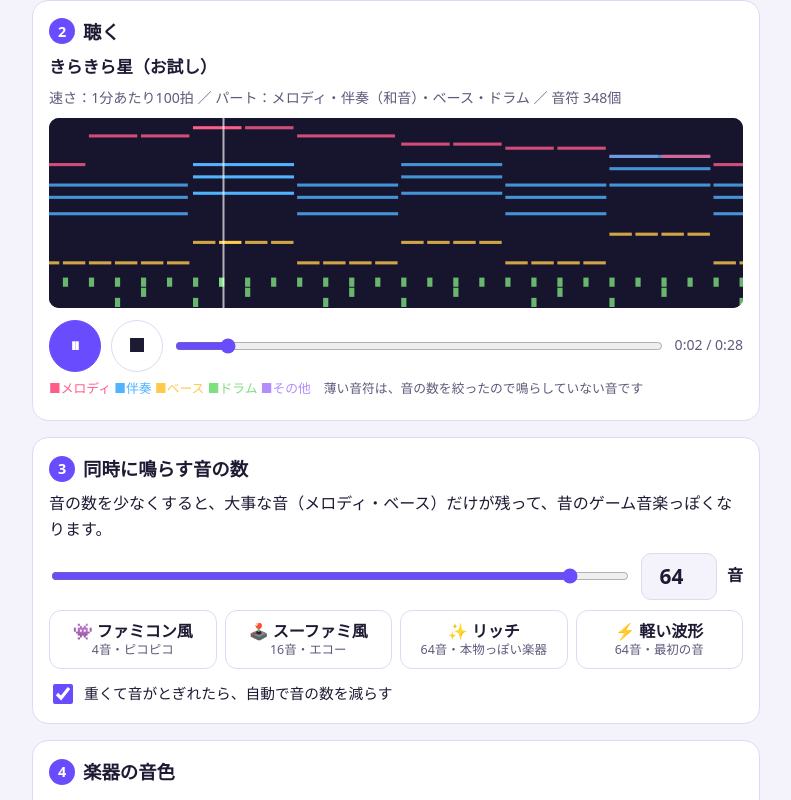
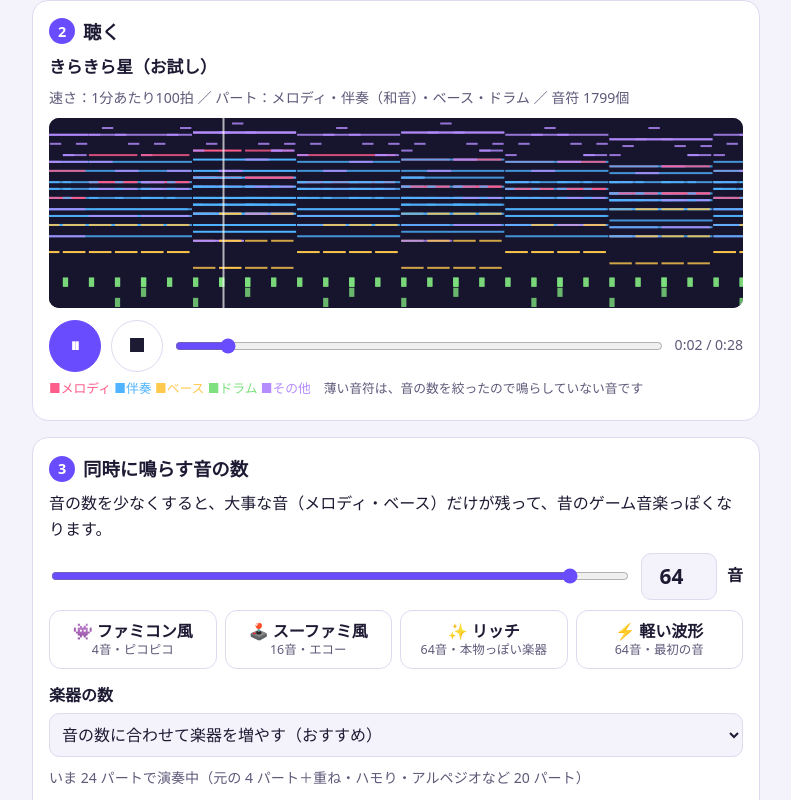
Before and after one commit to kimu22734121-byte/midi-studio-changer, a website with bundled scripts: page index.html in a window 1280 px wide. Both pictures are taken after a click on the button "お試し曲（きらきら星）". Shown: the part 625-1425 px from the top of the page, without its empty margins (244-1035 px from the left). Built offline with nearby package versions, Linux system fonts and the light colour scheme.

Commit message:
音の数に合わせて楽器（パート）を自動で増やす
- 元のメロディ・伴奏・ベース・ドラムから、重ね・ハモり・アルペジオ・刻み・持続音・打楽器などのパートを作る（src/core/arrange.js）
- 目安：8音＝6、16音＝10、32音＝16、64音＝約24、128音＝約30パート
- 増やしたパートは元のパートより後回し（元の音はいつも全部鳴る）
- 「楽器の数」の切り替え（増やす／元のパートだけ）。MIDI・MusicXML は元の編成が初期値
- 音数を変えても再生は止まらない。元のパートの楽器・音量の設定は引き継ぐ
- 増やしたパートは折りたたみで表示
- 軽い波形シンセ：楽器番号ごとに合う音色を割り当て
- MIDI保存：パートが多いときは同じ楽器を同じチャンネルにまとめる

Co-Authored-By: Claude Opus 5.5 <noreply@anthropic.com>
Claude-Session: https://claude.ai/code/session_018t4uYCycHmLBQUnvxbHwFb

```diff
--- a/css/style.css
+++ b/css/style.css
@@ -126,6 +126,13 @@ input[type="range"] { accent-color: var(--accent); height: 32px; }
 .preset { flex-direction: column; gap: 0; line-height: 1.3; }
 .preset small { font-weight: normal; color: var(--muted); font-size: 0.78rem; }
 .preset.active { border-color: var(--accent); background: var(--accent-soft); }
+.ensemble { margin-top: 14px; display: flex; flex-direction: column; gap: 4px; }
+.ens-label { font-weight: 700; }
+.ensemble select { font: inherit; padding: 8px; border-radius: 10px; border: 1px solid var(--line); background: var(--bg); color: var(--text); min-height: 44px; }
+.added-parts { margin-top: 8px; border: 1px dashed var(--line); border-radius: 12px; padding: 6px 10px; }
+.added-parts summary { cursor: pointer; font-weight: 600; min-height: 36px; display: list-item; padding-top: 6px; }
+.added-parts .track-list { margin-top: 6px; }
+.badge-auto { font-size: 0.72rem; background: var(--accent-soft); color: var(--accent); border-radius: 999px; padding: 0 6px; font-weight: normal; }
 .check { display: flex; gap: 8px; align-items: center; margin-top: 12px; font-size: 0.92rem; }
 .check input { width: 20px; height: 20px; accent-color: var(--accent); }
 
--- a/index.html
+++ b/index.html
@@ -124,6 +124,14 @@
         <button class="btn preset" data-preset="rich">✨ リッチ<small>64音・本物っぽい楽器</small></button>
         <button class="btn preset" data-preset="original">⚡ 軽い波形<small>64音・最初の音</small></button>
       </div>
+      <div class="ensemble">
+        <label for="ensemble-mode" class="ens-label">楽器の数</label>
+        <select id="ensemble-mode">
+          <option value="auto">音の数に合わせて楽器を増やす（おすすめ）</option>
+          <option value="original">元のパートだけで鳴らす</option>
+        </select>
+        <p class="hint" id="ensemble-info"></p>
+      </div>
       <label class="check"><input type="checkbox" id="auto-reduce" checked> 重くて音がとぎれたら、自動で音の数を減らす</label>
     </section>
 
--- a/src/audio/engine.js
+++ b/src/audio/engine.js
@@ -143,11 +143,31 @@ export class Player {
     this.replan();
   }
 
-  /** セットを変えたとき・曲を読み込んだときに、パートごとの楽器を決め直す */
-  assignInstruments() {
+  /**
+   * 再生を止めずに曲を入れ替える（編成で楽器を増やしたとき）。
+   * 先頭の keep 個のトラック（元のパート）は、選んだ楽器・音量・消音をそのまま引き継ぐ。
+   */
+  replaceSong(song, keep = 0) {
+    const was = this.playing;
+    const pos = this.currentTime;
+    if (was) this.pause();
+    const old = this.settings;
+    this.song = song;
+    this.settings = song.tracks.map((_, i) => (i < keep && old[i] ? old[i] : { tone: null, program: 0, preset: null, muted: false, volume: 1 }));
+    this.assignInstruments(keep);
+    this.duration = songDuration(song);
+    this.buildTrackGains();
+    this.replan();
+    this.pos = Math.min(pos, this.duration);
+    if (was) this.play();
+  }
+
+  /** セットを変えたとき・曲を読み込んだときに、パートごとの楽器を決め直す（from より前のトラックはそのまま） */
+  assignInstruments(from = 0) {
     if (!this.song) return;
     const roles = this.set.roles || FALLBACK_ROLES;
     this.song.tracks.forEach((tr, i) => {
+      if (i < from) return;
       const st = this.settings[i];
       st.tone = tr.tone || defaultTone(tr.role, tr.isDrum);
       st.program = tr.isDrum ? (tr.program ?? 0) : (tr.program ?? roles[tr.role] ?? 0);
--- /dev/null
+++ b/src/core/arrange.js
@@ -0,0 +1,267 @@
+// 編成：同時に鳴らせる音の数に合わせて、楽器（パート）を増やす。
+// 元のメロディ・伴奏・ベース・ドラムから、重ね・ハモり・アルペジオ・刻み・持続音・打楽器などを作る。
+// 音数が少ないときは元の4パートだけ、多いほど楽器が増えて豪華になる（実際の楽団の作り方に近い）。
+// 増やしたパートは planVoices で優先度が低くなるので、元のパートの音はいつも残る。
+import { createSong } from './song.js';
+import { toneFromProgram } from './midi-file.js';
+
+// 追加するパート：min 音以上のときに使う
+// make(ctx) は音符の配列を返す。program は GM の楽器番号（セットに合わせて近い楽器が選ばれる）
+const LAYERS = [
+  // ---- 8音〜 ----
+  { min: 8, name: 'フルート（メロディを1オクターブ上で）', role: 'melody', program: 73, layer: 1, make: (c) => shift(c.melody, 12, 0.6, { max: 96 }) },
+  { min: 8, name: 'ピアノ（伴奏のリズム）', role: 'chords', program: 0, layer: 1, make: (c) => comp(c, [1, 3], 0.45, 0.62) },
+  // ---- 16音〜 ----
+  { min: 16, name: 'ホルン（ハモり）', role: 'other', program: 60, layer: 2, make: (c) => harmony(c, 0.55) },
+  { min: 16, name: 'ハープ（アルペジオ）', role: 'other', program: 46, layer: 2, make: (c) => arpeggio(c, 0.5, 12, 0.55) },
+  { min: 16, name: 'チェロ（ベースを1オクターブ上で）', role: 'bass', program: 42, layer: 2, make: (c) => shift(c.bass, 12, 0.6) },
+  { min: 16, name: 'パーカッション（シェイカー・タンバリン）', role: 'drums', drum: true, layer: 2, make: (c) => percussion(c) },
+  // ---- 32音〜 ----
+  { min: 32, name: 'コーラス「アー」（和音を伸ばす）', role: 'chords', program: 52, layer: 3, make: (c) => pad(c, 0, 0.42) },
+  { min: 32, name: 'ブラス（和音を短く）', role: 'chords', program: 61, layer: 3, make: (c) => stabs(c, 0.55) },
+  { min: 32, name: 'バイオリン（高い音を伸ばす）', role: 'other', program: 40, layer: 3, make: (c) => topLine(c, 12, 0.45) },
+  { min: 32, name: 'ティンパニ（区切りで低く）', role: 'other', program: 47, layer: 3, make: (c) => timpani(c) },
+  { min: 32, name: 'グロッケン（小節のはじめにキラッ）', role: 'other', program: 9, layer: 3, make: (c) => bells(c, 0.45) },
+  { min: 32, name: 'ギター（裏拍の刻み）', role: 'chords', program: 24, layer: 3, make: (c) => comp(c, [0.5, 1.5, 2.5, 3.5], 0.18, 0.45) },
+  // ---- 64音〜 ----
+  { min: 64, name: 'オーボエ（メロディを重ねる）', role: 'melody', program: 68, layer: 4, make: (c) => shift(c.melody, 0, 0.42) },
+  { min: 64, name: 'クラリネット（ハモりを重ねる）', role: 'other', program: 71, layer: 4, make: (c) => harmony(c, 0.4, -12) },
+  { min: 64, name: 'ピチカート（弦をはじく刻み）', role: 'chords', program: 45, layer: 4, make: (c) => comp(c, [0, 1, 2, 3], 0.2, 0.42) },
+  { min: 64, name: 'ストリングス（和音を高く伸ばす）', role: 'chords', program: 49, layer: 4, make: (c) => pad(c, 12, 0.35) },
+  { min: 64, name: 'ビブラフォン（細かいアルペジオ）', role: 'other', program: 11, layer: 4, make: (c) => arpeggio(c, 0.25, 24, 0.35) },
+  { min: 64, name: 'チューバ（ベースを1オクターブ下で）', role: 'bass', program: 58, layer: 4, make: (c) => shift(c.bass, -12, 0.5, { min: 28 }) },
+  { min: 64, name: 'トランペット（メロディのはじめを強く）', role: 'melody', program: 56, layer: 4, make: (c) => accents(c, 0.5) },
+  { min: 64, name: 'シンセパッド（ふんわり）', role: 'chords', program: 89, layer: 4, make: (c) => pad(c, -12, 0.3) },
+  { min: 64, name: 'チューブラーベル（大きな区切り）', role: 'other', program: 14, layer: 4, make: (c) => bells(c, 0.35, 16, 0) },
+  // ---- 128音〜 ----
+  { min: 128, name: 'チェレスタ（メロディを2オクターブ上で）', role: 'melody', program: 8, layer: 5, make: (c) => shift(c.melody, 24, 0.3, { max: 108 }) },
+  { min: 128, name: 'ファゴット（ベースを重ねる）', role: 'bass', program: 70, layer: 5, make: (c) => shift(c.bass, 12, 0.35) },
+  { min: 128, name: '声「ウー」（ハモりを伸ばす）', role: 'other', program: 53, layer: 5, make: (c) => harmony(c, 0.3, 0, true) },
+  { min: 128, name: 'オルガン（和音を低く）', role: 'chords', program: 19, layer: 5, make: (c) => pad(c, -12, 0.25) },
+  { min: 128, name: 'マリンバ（アルペジオを重ねる）', role: 'other', program: 12, layer: 5, make: (c) => arpeggio(c, 0.5, 0, 0.3, 1) },
+  { min: 128, name: 'シンセストリングス（高い音を重ねる）', role: 'other', program: 50, layer: 5, make: (c) => topLine(c, 0, 0.3) },
+];
+
+/** この音数で使う楽器（パート）の数の目安 */
+export function ensembleSize(polyphony, baseTracks = 4) {
+  return baseTracks + LAYERS.filter((l) => polyphony >= l.min).length;
+}
+
+/**
+ * 元の曲から、音数に合わせて楽器を増やした曲を作る。
+ * 元のトラックはそのまま先頭に残る（順番も同じ）。
+ */
+export function expandEnsemble(song, polyphony) {
+  const ctx = context(song);
+  if (!ctx) return song;
+  const extra = [];
+  for (const l of LAYERS) {
+    if (polyphony < l.min) continue;
+    const notes = l.make(ctx).filter((n) => n.d > 0.02 && n.p >= 0 && n.p <= 127);
+    if (notes.length < 2) continue;
+    extra.push({
+      name: l.name, role: l.role, isDrum: !!l.drum, program: l.drum ? 0 : l.program, layer: l.layer,
+      tone: l.drum ? 'kit-synth' : toneFromProgram(l.program), notes,
+    });
+  }
+  if (!extra.length) return song;
+  return createSong({ title: song.title, bpm: song.bpm, source: song.source, tracks: [...song.tracks, ...extra] });
+}
+
+// ---------------- 元の曲から読み取る情報 ----------------
+function context(song) {
+  const beat = 60 / (song.bpm || 120);
+  const pick = (role) => song.tracks.filter((t) => t.role === role && !t.isDrum).flatMap((t) => t.notes);
+  let melody = pick('melody');
+  const bass = pick('bass');
+  const chordNotes = pick('chords');
+  if (!melody.length) {
+    // メロディがない曲は、一番高い音を鳴らしているトラックをメロディとみなす
+    const others = song.tracks.filter((t) => !t.isDrum && t.notes.length);
+    if (!others.length) return null;
+    const top = others.reduce((a, b) => (avg(b.notes) > avg(a.notes) ? b : a));
+    melody = top.notes;
+  }
+  melody = [...melody].sort((a, b) => a.t - b.t);
+  const segs = harmony_segments(song, chordNotes, beat);
+  const end = Math.max(...song.tracks.flatMap((t) => t.notes.map((n) => n.t + n.d)));
+  return { song, beat, melody, bass: [...bass].sort((a, b) => a.t - b.t), segs, end };
+}
+
+const avg = (notes) => notes.reduce((s, n) => s + n.p, 0) / notes.length;
+
+/** 和音の区切り：[{ t, d, pcs:[音名0-11], root }] */
+function harmony_segments(song, chordNotes, beat) {
+  const segs = [];
+  if (chordNotes.length) {
+    const sorted = [...chordNotes].sort((a, b) => a.t - b.t);
+    let i = 0;
+    while (i < sorted.length) {
+      const t = sorted[i].t;
+      const group = [];
+      while (i < sorted.length && sorted[i].t - t < 0.03) group.push(sorted[i++]);
+      const d = Math.max(...group.map((n) => n.d));
+      const ps = group.map((n) => n.p).sort((a, b) => a - b);
+      segs.push({ t, d, pcs: [...new Set(ps.map((p) => p % 12))], root: ps[0] % 12, top: ps[ps.length - 1] });
+    }
+  } else {
+    // 伴奏トラックがない曲：拍ごとに、メロディ以外で鳴っている音を集める
+    const pool = song.tracks.filter((t) => !t.isDrum && t.role !== 'melody').flatMap((t) => t.notes);
+    if (!pool.length) return segs;
+    const end = Math.max(...pool.map((n) => n.t + n.d));
+    for (let t = 0; t < end; t += beat * 2) {
+      const on = pool.filter((n) => n.t < t + beat * 2 && n.t + n.d > t);
+      if (!on.length) continue;
+      const ps = on.map((n) => n.p).sort((a, b) => a - b);
+      segs.push({ t, d: beat * 2, pcs: [...new Set(ps.map((p) => p % 12))], root: ps[0] % 12, top: ps[ps.length - 1] });
+    }
+  }
+  // 次の和音までの長さにそろえる（重なり・すき間をなくす。間が長すぎるときは元の長さのまま）
+  for (let k = 0; k < segs.length - 1; k++) {
+    const gap = segs[k + 1].t - segs[k].t;
+    segs[k].d = Math.max(0.05, gap <= beat * 8 ? gap : Math.min(segs[k].d, gap));
+  }
+  return segs;
+}
+
+/** 和音の音を、だいたい center のあたりに並べる */
+function voice(pcs, center) {
+  return pcs.map((pc) => {
+    let p = pc + 12 * Math.floor(center / 12);
+    while (p < center - 6) p += 12;
+    while (p > center + 6) p -= 12;
+    return p;
+  }).sort((a, b) => a - b);
+}
+
+const vel = (v, k) => Math.max(20, Math.min(127, Math.round(v * k)));
+
+// ---------------- パートの作り方 ----------------
+/** 高さをずらして重ねる（min〜max の外に出る音は、オクターブを戻す） */
+function shift(notes, semis, k, { min = 24, max = 100 } = {}) {
+  return notes.map((n) => {
+    let p = n.p + semis;
+    while (p > max) p -= 12;
+    while (p < min) p += 12;
+    return { t: n.t, d: n.d, p, v: vel(n.v, k) };
+  });
+}
+
+/** 和音をリズムで刻む（beats は小節の中の拍の位置、len は1回の長さ（拍）） */
+function comp({ segs, beat }, beats, len, k) {
+  const out = [];
+  const bar = beat * 4;
+  for (const s of segs) {
+    const ps = voice(s.pcs, 62);
+    const barStart = Math.floor(s.t / bar + 1e-6) * bar;
+    for (let b0 = barStart; b0 < s.t + s.d; b0 += bar) {
+      for (const b of beats) {
+        const t = b0 + b * beat;
+        if (t < s.t - 1e-6 || t >= s.t + s.d - 1e-6) continue;
+        for (const p of ps) out.push({ t, d: Math.min(len * beat, s.t + s.d - t), p, v: vel(90, k) });
+      }
+    }
+  }
+  return out;
+}
+
+/** 和音を伸ばす */
+function pad({ segs }, semis, k) {
+  return segs.flatMap((s) => voice(s.pcs, 60 + semis).map((p) => ({ t: s.t, d: s.d, p, v: vel(80, k) })));
+}
+
+/** 和音を区切りのはじめに短く鳴らす */
+function stabs({ segs, beat }, k) {
+  return segs.flatMap((s) => voice(s.pcs, 64).map((p) => ({ t: s.t, d: Math.min(beat * 0.45, s.d), p, v: vel(100, k) })));
+}
+
+/** 和音の一番高い音を伸ばす */
+function topLine({ segs }, semis, k) {
+  return segs.map((s) => {
+    const ps = voice(s.pcs, 72);
+    return { t: s.t, d: s.d, p: ps[ps.length - 1] + semis, v: vel(80, k) };
+  });
+}
+
+/** アルペジオ：和音の音を順番に（step は拍） */
+function arpeggio({ segs, beat }, step, semis, k, phase = 0) {
+  const out = [];
+  for (const s of segs) {
+    const ps = voice(s.pcs, 60 + semis);
+    const seq = [...ps, ps[0] + 12, ...ps.slice(1).reverse()];
+    let i = phase;
+    for (let t = s.t; t < s.t + s.d - 1e-6; t += step * beat) {
+      out.push({ t, d: Math.min(step * beat * 0.95, s.t + s.d - t), p: seq[i++ % seq.length], v: vel(85, k) });
+    }
+  }
+  return out;
+}
+
+/** ハモり：メロディの下で、その時の和音の音を鳴らす（長めの音だけ） */
+function harmony({ melody, segs, beat }, k, octave = 0, longOnly = false) {
+  const out = [];
+  let si = 0;
+  for (const n of melody) {
+    if (n.d < beat * (longOnly ? 0.9 : 0.45)) continue;
+    while (si + 1 < segs.length && segs[si + 1].t <= n.t + 1e-6) si++;
+    const s = segs[si];
+    if (!s) continue;
+    // メロディより 3〜9 半音下の和音の音（3度・6度あたり）
+    let best = null;
+    for (const pc of s.pcs) {
+      for (let p = n.p - 9; p <= n.p - 3; p++) if (((p % 12) + 12) % 12 === pc) best = best === null || Math.abs(n.p - p - 4) < Math.abs(n.p - best - 4) ? p : best;
+    }
+    if (best === null) continue;
+    out.push({ t: n.t, d: n.d, p: best + octave, v: vel(n.v, k) });
+  }
+  return out;
+}
+
+/** メロディのフレーズのはじめ（前に休みがある音）だけ強く重ねる */
+function accents({ melody, beat }, k) {
+  const out = [];
+  for (let i = 0; i < melody.length; i++) {
+    const n = melody[i], prev = melody[i - 1];
+    if (!prev || n.t - (prev.t + prev.d) > beat * 0.9) out.push({ t: n.t, d: Math.min(n.d, beat), p: n.p, v: vel(n.v, k) });
+  }
+  return out;
+}
+
+/** ティンパニ：和音が変わるところで、根音を低く */
+function timpani({ segs, beat }) {
+  const out = [];
+  let last = -1;
+  for (const s of segs) {
+    if (s.root === last) continue;
+    last = s.root;
+    let p = 36 + s.root;
+    if (p < 41) p += 12;
+    out.push({ t: s.t, d: Math.min(beat, s.d), p, v: 75 });
+  }
+  return out;
+}
+
+/** 小節（every 拍）のはじめに、和音の高い音をキラッと */
+function bells({ segs, beat }, k, every = 4, semis = 12) {
+  const out = [];
+  const step = beat * every;
+  let next = 0;
+  for (const s of segs) {
+    if (s.t + 1e-6 < next) continue;
+    const ps = voice(s.pcs, 72 + semis);
+    out.push({ t: s.t, d: beat * 2, p: ps[ps.length - 1], v: vel(85, k) });
+    next = Math.floor(s.t / step + 1e-6) * step + step;
+  }
+  return out;
+}
+
+/** 打楽器を足す：シェイカー（8分）・タンバリン（2・4拍）・シンバル（8小節ごと） */
+function percussion({ beat, end }) {
+  const out = [];
+  for (let t = 0, i = 0; t < end; t += beat / 2, i++) {
+    out.push({ t, d: 0.05, p: 70, v: i % 2 ? 45 : 60 }); // マラカス
+    if (i % 4 === 2) out.push({ t, d: 0.1, p: 54, v: 60 }); // タンバリン
+    if (i % 64 === 0 && i > 0) out.push({ t, d: 1, p: 57, v: 70 }); // シンバル
+  }
+  return out;
+}
--- a/src/core/midi-file.js
+++ b/src/core/midi-file.js
@@ -2,7 +2,15 @@
 import { createSong } from './song.js';
 
 /** GMの楽器番号 → このアプリの音色ID */
+const TONE_OF_PROGRAM = {
+  4: 'epiano', 5: 'epiano', 8: 'bell', 9: 'bell', 10: 'bell', 11: 'bell', 12: 'bell', 13: 'bell', 14: 'bell',
+  19: 'organ', 24: 'pluck', 25: 'pluck', 39: 'subbass', 45: 'pluck', 46: 'pluck', 47: 'subbass', 50: 'strings', 51: 'strings',
+  52: 'choir', 53: 'choir', 54: 'choir', 58: 'brass', 64: 'sine', 65: 'sine', 66: 'sine', 67: 'sine', 68: 'sine', 69: 'sine',
+  70: 'sine', 71: 'sine', 81: 'supersaw', 88: 'pad', 89: 'pad', 90: 'pad', 91: 'space', 92: 'space', 94: 'space', 95: 'pad',
+};
+
 export function toneFromProgram(program) {
+  if (TONE_OF_PROGRAM[program]) return TONE_OF_PROGRAM[program];
   const fam = Math.floor(program / 8);
   return [
     'piano', 'bell', 'organ', 'pluck', 'bass', 'strings', 'strings', 'brass',
@@ -156,10 +164,17 @@ export function writeMidi(song, programOf = () => 0) {
   chunks.push(trackChunk([...t0, 0, 0xff, 0x2f, 0]));
 
   let nextCh = 0;
+  const chOfProgram = new Map();
   for (const tr of song.tracks) {
     let ch;
+    const prog = programOf(tr) & 127;
     if (tr.isDrum) ch = 9;
-    else { ch = nextCh++ % 15; if (ch >= 9) ch++; }
+    else if (chOfProgram.has(prog)) ch = chOfProgram.get(prog);
+    else {
+      ch = nextCh < 15 ? nextCh++ : 14;
+      if (ch >= 9) ch = ch + 1 > 15 ? 15 : ch + 1;
+      chOfProgram.set(prog, ch);
+    }
     const evs = [];
     for (const n of tr.notes) {
       const on = toTick(n.t);
--- a/src/core/song.js
+++ b/src/core/song.js
@@ -10,6 +10,7 @@
 //     isDrum: boolean,
 //     tone: string,              // 波形シンセの音色ID（src/audio/instruments.js）
 //     program: number | null,    // 元の楽器番号（GM 0-127）。MIDI・MusicXMLのときだけ。null ならセットのおすすめ楽器を使う
+//     layer: number,             // 0=元のパート、1以上=編成（src/core/arrange.js）で増やしたパート
 //     notes: [{ t, d, p, v }]    // t=開始(秒) d=長さ(秒) p=音の高さ(MIDI番号) v=強さ(1-127)
 //   }]
 // }
@@ -62,6 +63,7 @@ export function createSong({ title = '無題', bpm = 120, source = '', tracks =
       isDrum: !!tr.isDrum,
       tone: tr.tone || defaultTone(tr.role, tr.isDrum),
       program: Number.isInteger(tr.program) ? tr.program : null,
+      layer: tr.layer || 0, // 0=元のパート、1以上=編成で増やしたパート
       notes,
     });
   }
@@ -95,12 +97,13 @@ export function planVoices(song, limit, { muted = [] } = {}) {
   const all = [];
   song.tracks.forEach((tr, ti) => {
     if (muted[ti]) return;
-    const base = ROLE_PRIORITY[tr.role] ?? 1;
+    // 編成で増やしたパートは、元のパートより必ず後回し（層が浅いものから残す）
+    const base = tr.layer ? 0.9 - tr.layer * 0.12 : ROLE_PRIORITY[tr.role] ?? 1;
     // 和音の一番上と一番下の音は、内側の音より少し大事にする
     const edges = tr.role === 'chords' || tr.role === 'other' ? chordEdges(tr.notes) : null;
     for (const n of tr.notes) {
-      let pr = base + (n.v / 127) * 0.4;
-      if (edges && edges.has(n)) pr += 0.3;
+      let pr = base + (n.v / 127) * (tr.layer ? 0.05 : 0.4);
+      if (edges && !tr.layer && edges.has(n)) pr += 0.3;
       all.push({ t: n.t, d: n.d, p: n.p, v: n.v, track: ti, note: n, pr, drum: tr.isDrum });
     }
   });
--- a/src/main.js
+++ b/src/main.js
@@ -7,6 +7,7 @@ import { TONES, DRUM_KITS } from './audio/instruments.js';
 import { SETS, loadSet, setFromFile, presetLabel, isCached } from './audio/soundfonts.js';
 import { PianoRoll } from './ui/pianoroll.js';
 import { writeMidi } from './core/midi-file.js';
+import { expandEnsemble } from './core/arrange.js';
 import { POLY_STEPS, POLY_DEFAULT, ROLE_LABELS, nearestStepIndex, clampPolyphony, noteCount } from './core/song.js';
 
 const $ = (s) => document.querySelector(s);
@@ -32,12 +33,15 @@ const PRESETS = {
   original: { poly: 64, set: 'wave' },
 };
 
-let song = null;
+let song = null; // いま鳴らしている曲（編成で楽器を増やしたあと）
+let baseSong = null; // 読み込んだままの曲
+let ensembleMode = 'auto';
 const roll = new PianoRoll($('#roll'));
 const player = new Player({
   onEnd: () => updatePlayButton(),
   onAutoReduce: (n) => {
     setPolyUI(n);
+    refreshEnsemble();
     toast(`重くなってきたので、音の数を ${n} に減らしました`);
   },
 });
@@ -181,18 +185,51 @@ $('#rec-btn').addEventListener('click', async () => {
 
 // ---------- 曲をセット ----------
 function setSong(s) {
-  song = s;
-  player.setSong(s);
-  roll.setSong(s);
+  baseSong = s;
+  // MIDI・MusicXML は元の編成を大事にする。音声・楽譜テキストから作った曲は楽器を増やす
+  ensembleMode = s.source === 'midi' || s.source === 'musicxml' ? 'original' : 'auto';
+  $('#ensemble-mode').value = ensembleMode;
+  song = arranged();
+  player.setSong(song);
+  roll.setSong(song);
   for (const el of $$('.needs-song')) el.hidden = false;
   $('#song-title').textContent = s.title;
-  const parts = s.tracks.map((t) => ROLE_LABELS[t.role] || t.role);
-  $('#song-info').textContent = `速さ：1分あたり${Math.round(s.bpm)}拍 ／ パート：${[...new Set(parts)].join('・')} ／ 音符 ${noteCount(s)}個`;
+  updateSongInfo();
   renderTracks();
   setPolyUI(player.polyphony);
   updateTime();
   $('#player-card').scrollIntoView({ behavior: 'smooth', block: 'start' });
 }
+
+// ---------- 編成（音の数に合わせて楽器を増やす） ----------
+function arranged() {
+  return ensembleMode === 'auto' ? expandEnsemble(baseSong, player.polyphony) : baseSong;
+}
+function updateSongInfo() {
+  const parts = baseSong.tracks.map((t) => ROLE_LABELS[t.role] || t.role);
+  $('#song-info').textContent = `速さ：1分あたり${Math.round(baseSong.bpm)}拍 ／ パート：${[...new Set(parts)].join('・')} ／ 音符 ${noteCount(song)}個`;
+  const added = song.tracks.length - baseSong.tracks.length;
+  $('#ensemble-info').textContent = added > 0
+    ? `いま ${song.tracks.length} パートで演奏中（元の ${baseSong.tracks.length} パート＋重ね・ハモり・アルペジオなど ${added} パート）`
+    : ensembleMode === 'auto'
+      ? `いま ${song.tracks.length} パートで演奏中（音の数を 8 以上にすると楽器が増えます）`
+      : `いま ${song.tracks.length} パートで演奏中（元のパートだけ）`;
+}
+/** 音の数や設定が変わったら、楽器の数を作り直す（再生は止めない） */
+function refreshEnsemble() {
+  if (!baseSong) return;
+  const next = arranged();
+  if (next.tracks.length === song.tracks.length && next.tracks.every((t, i) => t.name === song.tracks[i].name)) return;
+  song = next;
+  player.replaceSong(song, baseSong.tracks.length);
+  roll.setSong(song);
+  updateSongInfo();
+  renderTracks();
+}
+$('#ensemble-mode').addEventListener('change', (e) => {
+  ensembleMode = e.target.value;
+  refreshEnsemble();
+});
 
 // ---------- 再生 ----------
 function fmt(sec) {
@@ -243,6 +280,7 @@ function applyPoly(n) {
   n = clampPolyphony(n);
   player.setPolyphony(n);
   setPolyUI(n);
+  refreshEnsemble();
 }
 $('#poly-slider').addEventListener('input', (e) => applyPoly(POLY_STEPS[e.target.value]));
 $('#poly-number').addEventListener('change', (e) => applyPoly(e.target.value));
@@ -367,12 +405,24 @@ function esc(s) {
 function renderTracks() {
   const list = $('#track-list');
   list.innerHTML = '';
+  const addedCount = song.tracks.filter((t) => t.layer).length;
+  let addedList = null;
+  if (addedCount) {
+    const det = document.createElement('details');
+    det.className = 'added-parts';
+    det.innerHTML = `<summary>自動で増やしたパート（${addedCount}）</summary><div class="track-list"></div>`;
+    addedList = det.querySelector('.track-list');
+    list.after(det);
+  }
+  document.querySelectorAll('.added-parts').forEach((d) => { if (d.querySelector('.track-list') !== addedList) d.remove(); });
   song.tracks.forEach((tr, i) => {
     const st = player.settings[i];
     const el = document.createElement('div');
     el.className = `track${st.muted ? ' muted' : ''}`;
     const role = ROLE_LABELS[tr.role] || tr.role;
-    const name = tr.name && tr.name !== role ? `${role} <small>${esc(tr.name)}</small>` : role;
+    const name = tr.layer
+      ? `${esc(tr.name)} <span class="badge-auto">自動</span>`
+      : tr.name && tr.name !== role ? `${role} <small>${esc(tr.name)}</small>` : role;
     const options = player.bank ? presetOptions(i) : waveOptions(tr.isDrum, st.tone);
     el.innerHTML = `
       <div class="bar" style="background: var(--c-${tr.isDrum ? 'drums' : tr.role})"></div>
@@ -392,7 +442,7 @@ function renderTracks() {
       e.currentTarget.textContent = st.muted ? '🔇' : '🔊';
     });
     el.querySelector('input[type=range]').addEventListener('input', (e) => player.setVolume(i, Number(e.target.value)));
-    list.appendChild(el);
+    (tr.layer && addedList ? addedList : list).appendChild(el);
   });
 }
 
```
Also changed, not shown: CLAUDE.md (+5 -0 lines), tests/arrange.test.mjs (added, +45 -0 lines).
